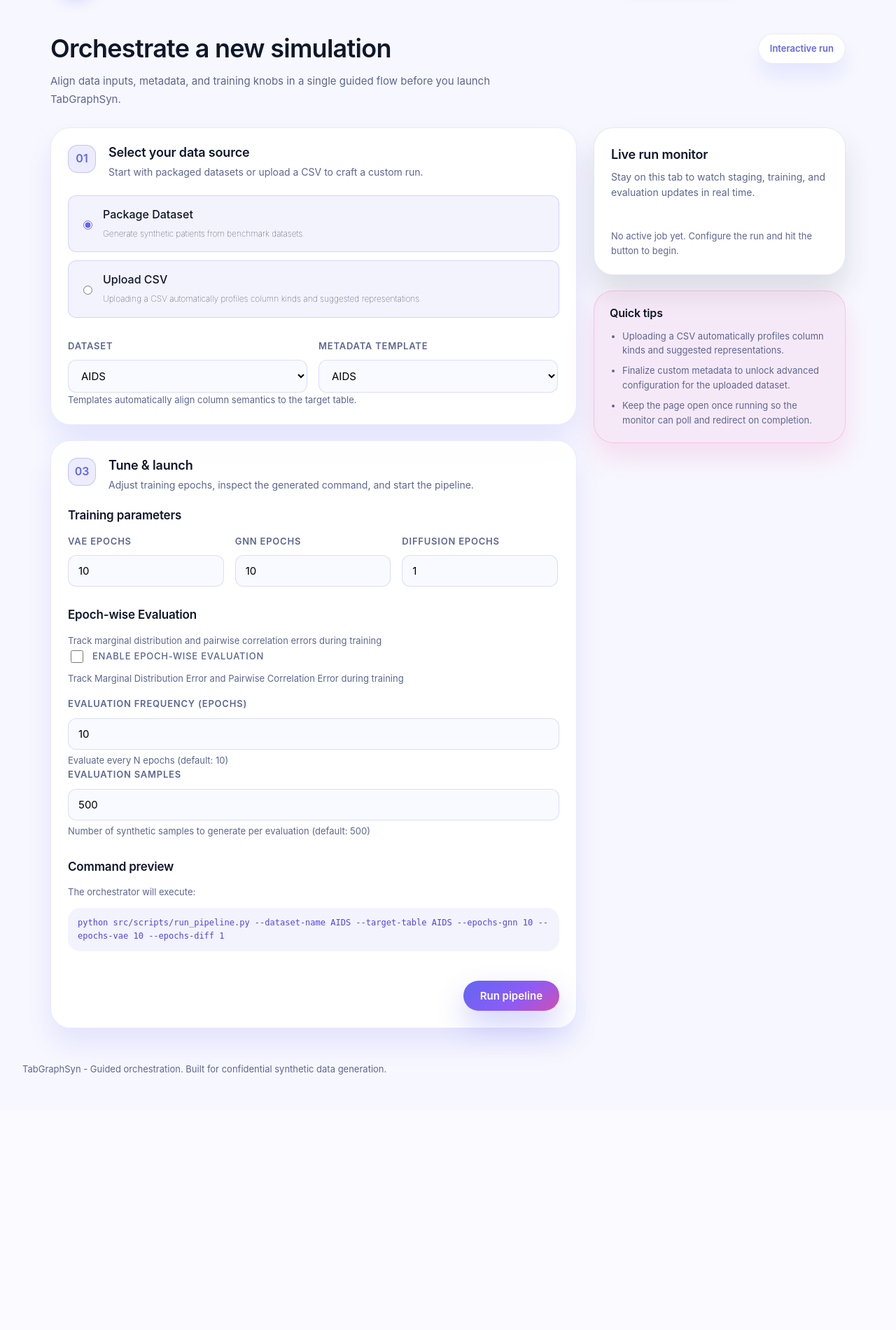
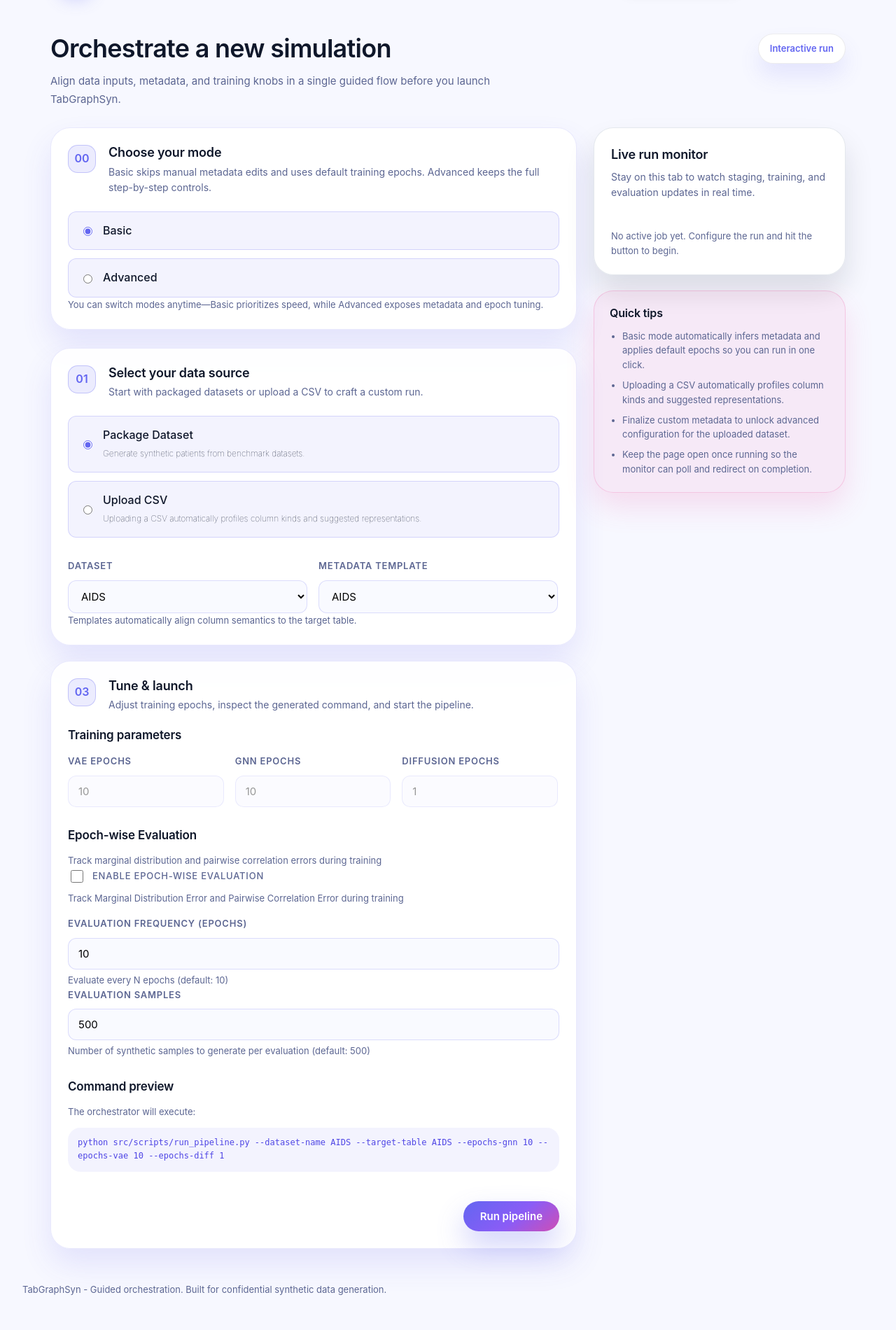
Before and after one commit to rahatkhanyean/TabGraphSyn---Website, a Django app: page / in a window 1280 px wide. Shown: the part 120-2020 px from the top of the page at 70% size. Before the commit the page ends 1655 px from the top, so only its background shows below. Run offline with Django 4.2, Linux system fonts and the light colour scheme; some libraries are stand-ins or nearby versions.

Commit message:
Add basic upload mode with auto metadata defaults

```diff
--- a/static/js/upload.js
+++ b/static/js/upload.js
@@ -87,6 +87,7 @@
         metadataTemplateField: document.getElementById('id_metadata_template'),
         dataSourceRadios: document.querySelectorAll('input[name="data_source"]'),
         metadataModeRadios: document.querySelectorAll('input[name="metadata_mode"]'),
+        experienceRadios: document.querySelectorAll('input[name="experience_level"]'),
         stagingTokenInput: document.getElementById('id_staging_token'),
         fileInput: document.getElementById('dataset-file'),
         datasetNameInput: document.getElementById('id_uploaded_dataset_name'),
@@ -132,6 +133,7 @@
         metadataReady: false,
         customMetadataDirty: false,
         currentTable: null,
+        experienceLevel: 'basic',
         activeJobToken: null,
         jobStatusTimer: null,
         jobIsRunning: false,
@@ -150,6 +152,7 @@
         runButtonDefaultLabel: 'Run pipeline',
         columnKinds: ['categorical', 'numerical', 'datetime', 'boolean', 'id'],
         representationOptions: ['Int64', 'Float'],
+        autoMode: 'basic',
     };
 
     // Initialize configuration from embedded JSON
@@ -180,6 +183,11 @@
     const getSelectedMetadataMode = () => {
         const checked = firstChecked(elements.metadataModeRadios);
         return checked ? checked.value : null;
+    };
+
+    const getExperienceLevel = () => {
+        const checked = firstChecked(elements.experienceRadios);
+        return checked ? checked.value : config.autoMode;
     };
 
     const statusUrlFor = (token) => config.apiUrls.status.replace('JOB_TOKEN', token);
@@ -223,6 +231,25 @@
 
     const hideAdvanced = () => {
         // Can be used to hide additional advanced options
+    };
+
+    const syncTrainingInputs = () => {
+        const isBasic = state.experienceLevel === 'basic';
+        const epochInputs = ['id_epochs_vae', 'id_epochs_gnn', 'id_epochs_diff']
+            .map((id) => document.getElementById(id))
+            .filter(Boolean);
+
+        epochInputs.forEach((input) => {
+            input.disabled = isBasic;
+            if (isBasic) {
+                const fallback = config.defaults[input.name.replace('epochs_', 'epochs_')] || input.defaultValue || input.value;
+                input.value = fallback;
+            }
+        });
+
+        if (elements.trainingSection) {
+            elements.trainingSection.classList.toggle('is-disabled', isBasic);
+        }
     };
 
     // ========================================================================
@@ -657,6 +684,13 @@
     };
 
     const updateMetadataState = () => {
+        if (state.experienceLevel === 'basic') {
+            toggleVisibility(elements.metadataChoice, false);
+            if (elements.metadataStep) elements.metadataStep.hidden = true;
+            updateRunButton();
+            return;
+        }
+
         if (!state.stagedUpload) {
             toggleVisibility(elements.metadataChoice, false);
             state.metadataReady = false;
@@ -776,8 +810,15 @@
                 elements.templateSelect.value = '';
             }
 
-            toggleVisibility(elements.metadataChoice, true);
-            setMetadataMode('template');
+            toggleVisibility(
+                elements.metadataChoice,
+                state.experienceLevel === 'advanced'
+            );
+            if (state.experienceLevel === 'basic') {
+                await autoFinalizeMetadata();
+            } else {
+                setMetadataMode('template');
+            }
             updatePreview();
         } catch (error) {
             hideLoading();
@@ -796,9 +837,19 @@
             ? elements.datasetSelect.value || config.defaults.dataset
             : config.defaults.dataset;
         const dataSource = getSelectedDataSource();
-        const epochsV = document.getElementById('id_epochs_vae').value || config.defaults.epochs_vae;
-        const epochsG = document.getElementById('id_epochs_gnn').value || config.defaults.epochs_gnn;
-        const epochsD = document.getElementById('id_epochs_diff').value || config.defaults.epochs_diff;
+
+        const resolveEpochValue = (id, fallback) => {
+            const input = document.getElementById(id);
+            if (state.experienceLevel === 'basic') {
+                if (input) input.value = fallback;
+                return fallback;
+            }
+            return (input && input.value) || fallback;
+        };
+
+        const epochsV = resolveEpochValue('id_epochs_vae', config.defaults.epochs_vae);
+        const epochsG = resolveEpochValue('id_epochs_gnn', config.defaults.epochs_gnn);
+        const epochsD = resolveEpochValue('id_epochs_diff', config.defaults.epochs_diff);
 
         let dataset = selectedDataset;
         let table = config.tableMap[selectedDataset] || selectedDataset;
@@ -834,6 +885,78 @@
     };
 
     // ========================================================================
+    // Experience Mode Management
+    // ========================================================================
+
+    const autoFinalizeMetadata = async () => {
+        if (!state.stagedUpload) return;
+
+        elements.finalizeStatus.textContent = 'Auto-saving inferred metadata...';
+        elements.finalizeStatus.dataset.state = '';
+
+        const payload = {
+            token: state.stagedUpload.token,
+            datasetName: elements.datasetNameInput.value || state.stagedUpload.datasetName,
+            tableName: elements.tableNameInput.value || state.stagedUpload.tableName,
+            columns: (state.stagedUpload.columns || []).map((column) => ({
+                name: column.name,
+                kind: column.inferred_type,
+                representation: column.inferred_type === 'numerical' ? (column.representation || 'Float') : null,
+            })),
+        };
+
+        try {
+            const response = await fetch(config.apiUrls.finalize, {
+                method: 'POST',
+                headers: {
+                    'Content-Type': 'application/json',
+                    'X-CSRFToken': config.csrfToken || '',
+                },
+                body: JSON.stringify(payload),
+            });
+
+            if (!response.ok) throw new Error('Failed to save metadata');
+
+            const result = await response.json();
+            state.currentTable = result.tableName || state.stagedUpload.tableName;
+            state.metadataReady = true;
+            elements.finalizeStatus.textContent = 'Metadata inferred automatically.';
+            elements.finalizeStatus.dataset.state = 'saved';
+            if (elements.metadataReminder) elements.metadataReminder.hidden = true;
+            updatePreview();
+            updateRunButton();
+        } catch (error) {
+            console.error('Automatic metadata save failed', error);
+            elements.finalizeStatus.textContent = 'Automatic metadata failed. Switch to Advanced to edit metadata.';
+            elements.finalizeStatus.dataset.state = '';
+            updateRunButton();
+        }
+    };
+
+    const applyExperienceLevel = () => {
+        const isBasic = state.experienceLevel === 'basic';
+        if (isBasic) {
+            toggleVisibility(elements.metadataChoice, false);
+            if (elements.metadataStep) elements.metadataStep.hidden = true;
+            if (getSelectedDataSource() === 'uploaded' && state.stagedUpload) {
+                autoFinalizeMetadata();
+            }
+        } else {
+            if (elements.metadataStep) elements.metadataStep.hidden = false;
+            toggleVisibility(elements.metadataChoice, Boolean(state.stagedUpload));
+        }
+
+        syncTrainingInputs();
+        updatePreview();
+        updateRunButton();
+    };
+
+    const setExperienceLevel = (value) => {
+        state.experienceLevel = value || config.autoMode;
+        applyExperienceLevel();
+    };
+
+    // ========================================================================
     // Data Source Management
     // ========================================================================
 
@@ -850,10 +973,16 @@
         } else {
             toggleVisibility(elements.preloadedSection, false);
             toggleVisibility(elements.uploadSection, true);
-            toggleVisibility(elements.metadataChoice, Boolean(state.stagedUpload));
+            toggleVisibility(
+                elements.metadataChoice,
+                state.experienceLevel === 'advanced' && Boolean(state.stagedUpload)
+            );
             if (!state.stagedUpload) {
                 state.metadataReady = false;
                 hideAdvanced();
+            }
+            if (state.experienceLevel === 'basic' && state.stagedUpload) {
+                autoFinalizeMetadata();
             }
         }
 
@@ -925,6 +1054,13 @@
         toArray(elements.metadataModeRadios).forEach((radio) => {
             radio.addEventListener('change', (event) => {
                 setMetadataMode(event.target.value);
+            });
+        });
+
+        // Experience level selection
+        toArray(elements.experienceRadios).forEach((radio) => {
+            radio.addEventListener('change', (event) => {
+                setExperienceLevel(event.target.value);
             });
         });
 
@@ -1038,6 +1174,7 @@
         attachEventListeners();
         resetStatusPanel();
         toggleStatusPlaceholder();
+        setExperienceLevel(getExperienceLevel());
         setDataSource(getSelectedDataSource());
         setMetadataMode('template');
         updatePreview();
--- a/synthetic/forms.py
+++ b/synthetic/forms.py
@@ -26,6 +26,10 @@ class SyntheticDataForm(forms.Form):
         ('template', 'Use existing metadata'),
         ('custom', 'Custom metadata'),
     ]
+    EXPERIENCE_CHOICES = [
+        ('basic', 'Basic'),
+        ('advanced', 'Advanced'),
+    ]
 
     data_source = forms.ChoiceField(
         label='Data source',
@@ -46,6 +50,12 @@ class SyntheticDataForm(forms.Form):
         label='Metadata option',
         required=False,
         choices=METADATA_MODE_CHOICES,
+        widget=forms.RadioSelect,
+    )
+    experience_level = forms.ChoiceField(
+        label='Experience',
+        choices=EXPERIENCE_CHOICES,
+        initial='basic',
         widget=forms.RadioSelect,
     )
     metadata_template = forms.ChoiceField(
@@ -123,6 +133,7 @@ class SyntheticDataForm(forms.Form):
         staging_token = cleaned.get('staging_token')
         metadata_mode = cleaned.get('metadata_mode')
         metadata_template = cleaned.get('metadata_template')
+        experience_level = cleaned.get('experience_level') or 'basic'
 
         if data_source == 'preloaded':
             if not dataset:
@@ -133,10 +144,14 @@ class SyntheticDataForm(forms.Form):
         elif data_source == 'uploaded':
             if not staging_token:
                 self.add_error(None, 'Upload a dataset before running the pipeline.')
-            if metadata_mode not in {'template', 'custom'}:
-                self.add_error('metadata_mode', 'Choose how metadata should be provided.')
-            if metadata_mode == 'template' and not metadata_template:
-                self.add_error('metadata_template', 'Select a metadata template.')
+            if experience_level == 'basic':
+                cleaned['metadata_mode'] = 'custom'
+                cleaned['metadata_template'] = None
+            else:
+                if metadata_mode not in {'template', 'custom'}:
+                    self.add_error('metadata_mode', 'Choose how metadata should be provided.')
+                if metadata_mode == 'template' and not metadata_template:
+                    self.add_error('metadata_template', 'Select a metadata template.')
         else:
             self.add_error('data_source', 'Unsupported data source.')
         return cleaned
--- a/templates/synthetic/upload.html
+++ b/templates/synthetic/upload.html
@@ -28,6 +28,29 @@
         <form method="post" enctype="multipart/form-data" class="journey-form">
             {% csrf_token %}
             {{ form.staging_token }}
+            <section class="journey-step" data-step="00">
+                <div class="journey-step-header">
+                    <span class="journey-step-index">00</span>
+                    <div>
+                        <h2 class="journey-step-title">Choose your mode</h2>
+                        <p class="journey-step-copy">Basic skips manual metadata edits and uses default training epochs. Advanced keeps the full step-by-step controls.</p>
+                    </div>
+                </div>
+                <div class="journey-step-body">
+                    <section class="card-section">
+                        <div class="radio-stack" id="experience-options">
+                            {% for radio in form.experience_level %}
+                                <label class="radio-option">
+                                    {{ radio.tag }}
+                                    <section class="info">{{ radio.choice_label }}</section>
+                                </label>
+                            {% endfor %}
+                        </div>
+                        {% if form.experience_level.errors %}<ul class="errorlist">{% for error in form.experience_level.errors %}<li>{{ error }}</li>{% endfor %}</ul>{% endif %}
+                        <p class="inline-hint">You can switch modes anytime—Basic prioritizes speed, while Advanced exposes metadata and epoch tuning.</p>
+                    </section>
+                </div>
+            </section>
             <div class="journey-flow">
                 <section class="journey-step" data-step="01">
                     <div class="journey-step-header">
@@ -246,6 +269,7 @@
             <div class="tips-card">
                 <h3>Quick tips</h3>
                 <ul>
+                    <li>Basic mode automatically infers metadata and applies default epochs so you can run in one click.</li>
                     <li>Uploading a CSV automatically profiles column kinds and suggested representations.</li>
                     <li>Finalize custom metadata to unlock advanced configuration for the uploaded dataset.</li>
                     <li>Keep the page open once running so the monitor can poll and redirect on completion.</li>
```
